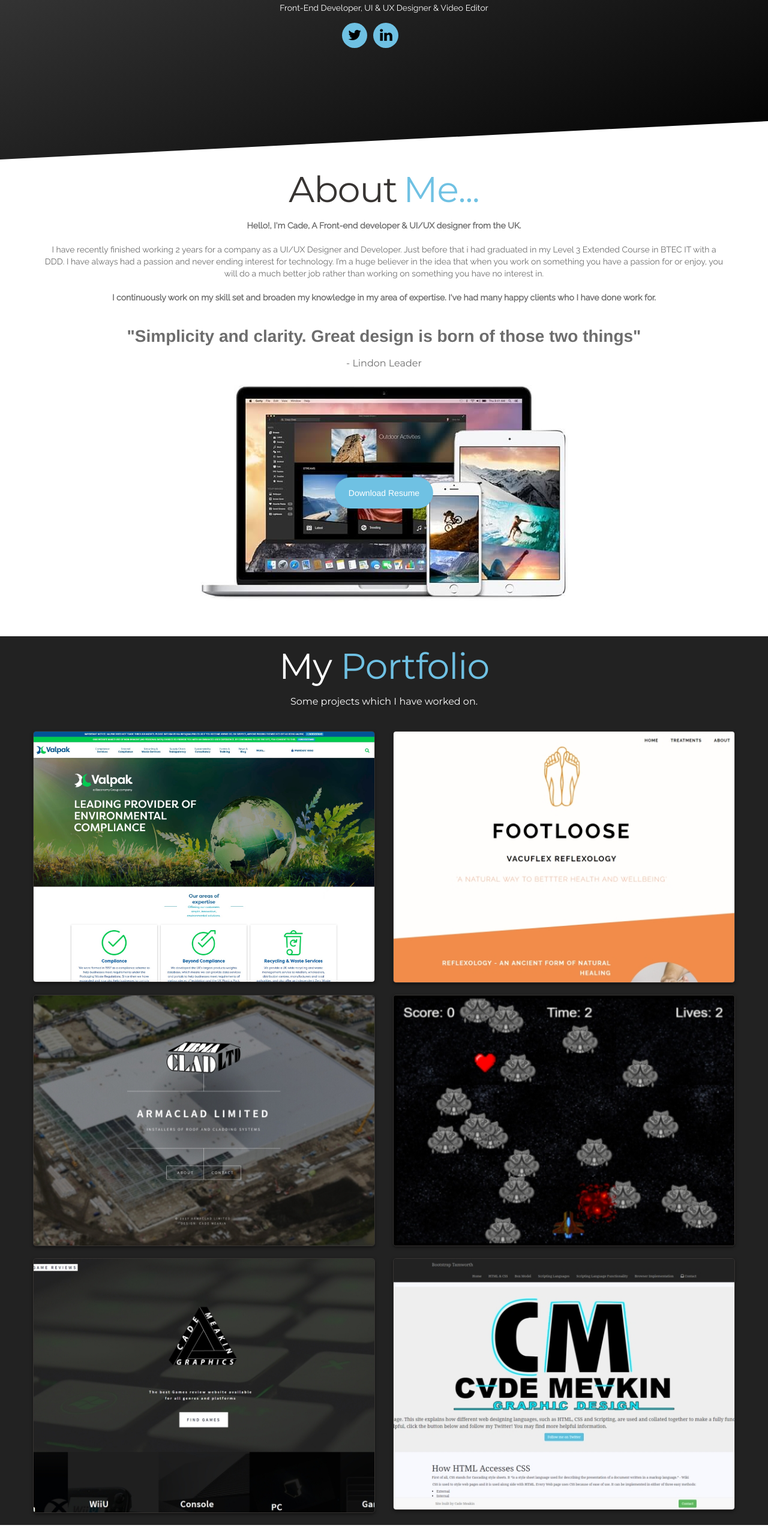
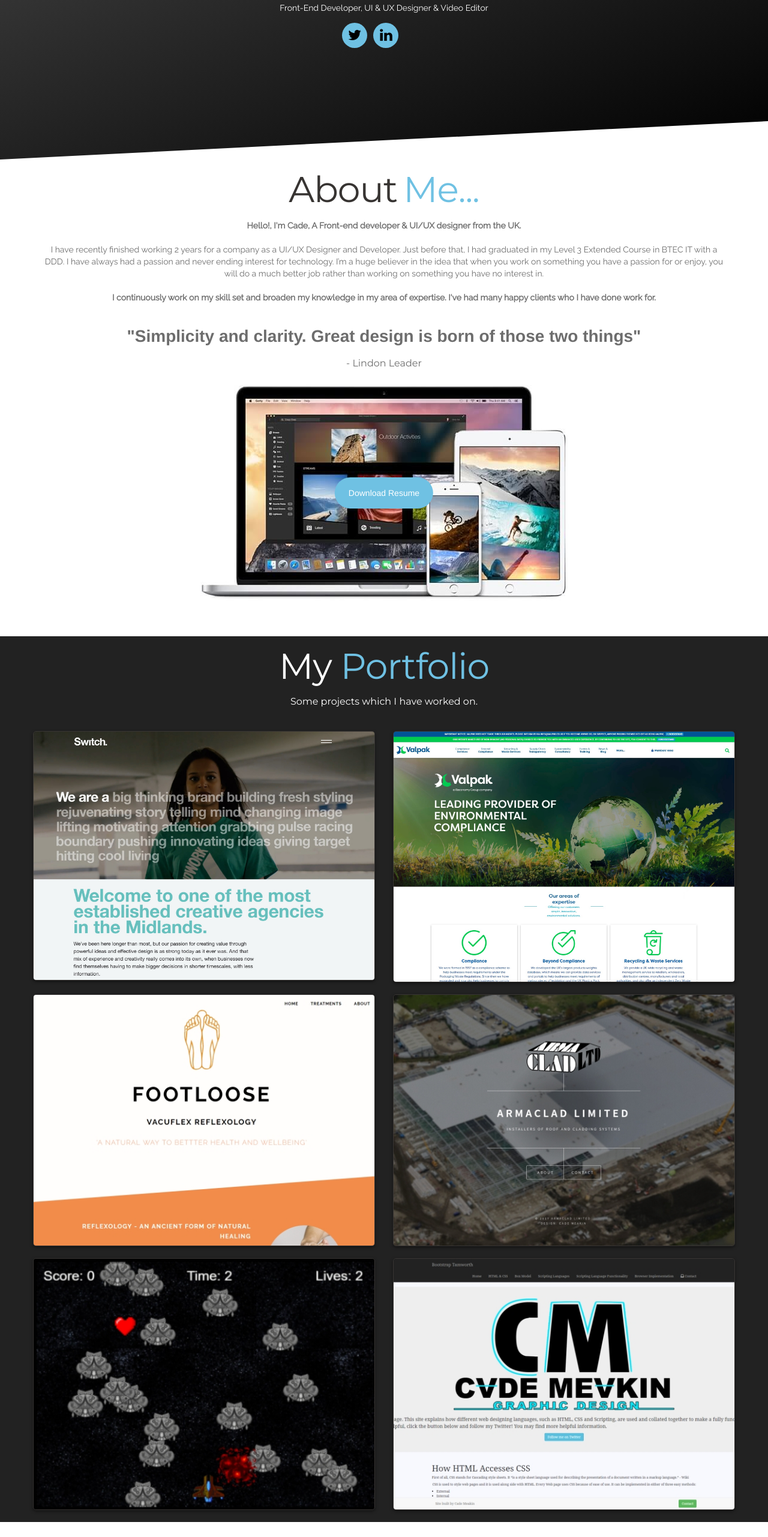
Before and after one commit to Cademeakin/cademeakin.github.io, a plain HTML site: page index.html in a window 1280 px wide. Shown: the part 234-2797 px from the top of the page at 60% size. Drawn offline with nearby package versions, Linux system fonts and the light colour scheme.

Commit message:
New portfolio
ada

```diff
--- a/index.html
+++ b/index.html
@@ -98,7 +98,7 @@
     <div class="container">
       <h1 style="padding: 0;"><span class="three">About</span> <span class="four">Me...</span></h1>
       <p style="text-align: center;">
-        <b>Hello!, I'm Cade, A Front-end developer &amp; UI/UX designer from the UK.</b><br> <br>I have recently finished working 2 years for a company as a UI/UX Designer and Developer. Just before that i had graduated in my Level 3 Extended Course in BTEC IT with a DDD. I have always had a passion and never ending interest for technology. I’m a huge believer in the idea that when you work on something you have a passion for or enjoy, you will do a much better job rather than working on something you have no interest in.<br>        <br>
+        <b>Hello!, I'm Cade, A Front-end developer &amp; UI/UX designer from the UK.</b><br> <br>I have recently finished working 2 years for a company as a UI/UX Designer and Developer. Just before that, I had graduated in my Level 3 Extended Course in BTEC IT with a DDD. I have always had a passion and never ending interest for technology. I’m a huge believer in the idea that when you work on something you have a passion for or enjoy, you will do a much better job rather than working on something you have no interest in.<br>        <br>
         <b>I continuously work on my skill set and broaden my knowledge in my area of expertise. I‘ve had many happy clients who I have done work for.  </b>
       </p>
 
@@ -119,6 +119,23 @@
       <h3 style="text-align: center;padding-bottom: 30px; color: white;">Some projects which I have worked on.</h3>
       <div class="row portrow">
 
+                  <div class="col-md-6">
+          <div class="popup">
+            <div class="image-container">
+                <a href="https://weareswitch.com" target="_blank">
+                    <img src="Images/switch.jpg" alt="my image" class="img-about">
+                </a>
+            </div>
+            <div class="content">
+              <div class="wrapper">
+                <div class="category">Website</div>
+                <h2>Switch Design Consultancy</h2>
+                <div class="line"></div>
+                <p>The company site my lead developer and I created for the company, along with many other client sites.</p>
+              </div>
+            </div>
+          </div>
+        </div>
           <div class="col-md-6">
           <div class="popup">
             <div class="image-container">
@@ -131,7 +148,7 @@
                 <div class="category">Company Website</div>
                 <h2>Valpak Limited Website</h2>
                 <div class="line"></div>
-                <p>By far the biggest company website that I had to create within the branding guidelines and creative freedom that was allowed</p>
+                <p>By far the biggest company website that I had to create with Sitefinity (CMS) and my own coding capabilities. Worked with proffesional branding guidelines.</p>
               </div>
             </div>
           </div>
@@ -185,23 +202,6 @@
                 <h2>Asteroids Game</h2>
                 <div class="line"></div>
                 <p>Asteroids made in pure JavaScript with the HTML5 game framework “Phaser”. This was a remake of the classic asteroids game but with better visuals. Made purely in JavaScript.</p>
-              </div>
-            </div>
-          </div>
-        </div>
-        <div class="col-md-6">
-          <div class="popup">
-            <div class="image-container">
-                <a href="https://cademeakin.github.io/GRC/" target="_blank">
-                    <img src="Images/grc.jpg" alt="my image" class="img-about">
-                </a>
-            </div>
-            <div class="content">
-              <div class="wrapper">
-                <div class="category">Web Design Project</div>
-                <h2>GRC</h2>
-                <div class="line"></div>
-                <p>A project I worked on in order to create a Game's Review Centre Website.</p>
               </div>
             </div>
           </div>
```
Also changed, not shown: Images/switch.jpg (added), 2 other files.
